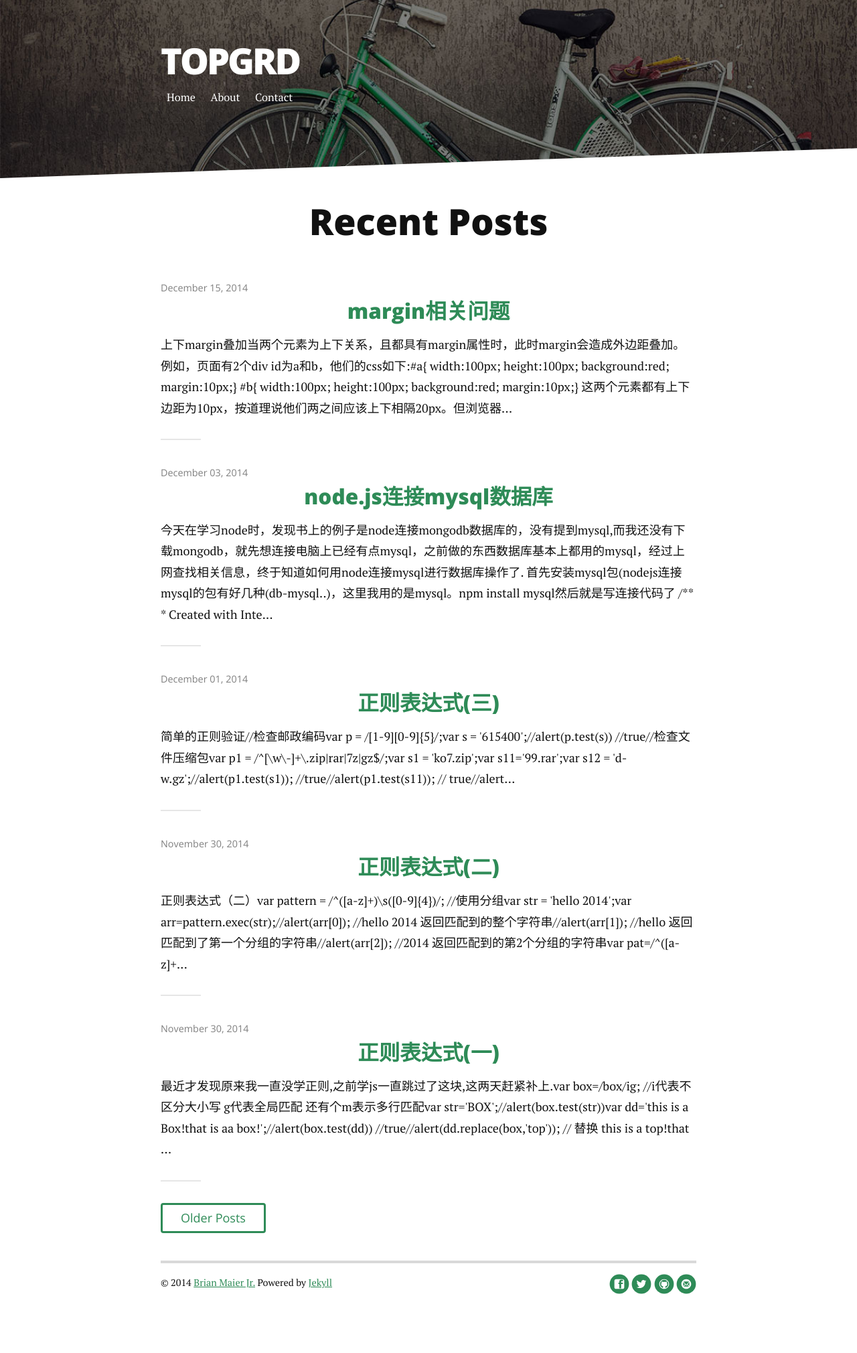
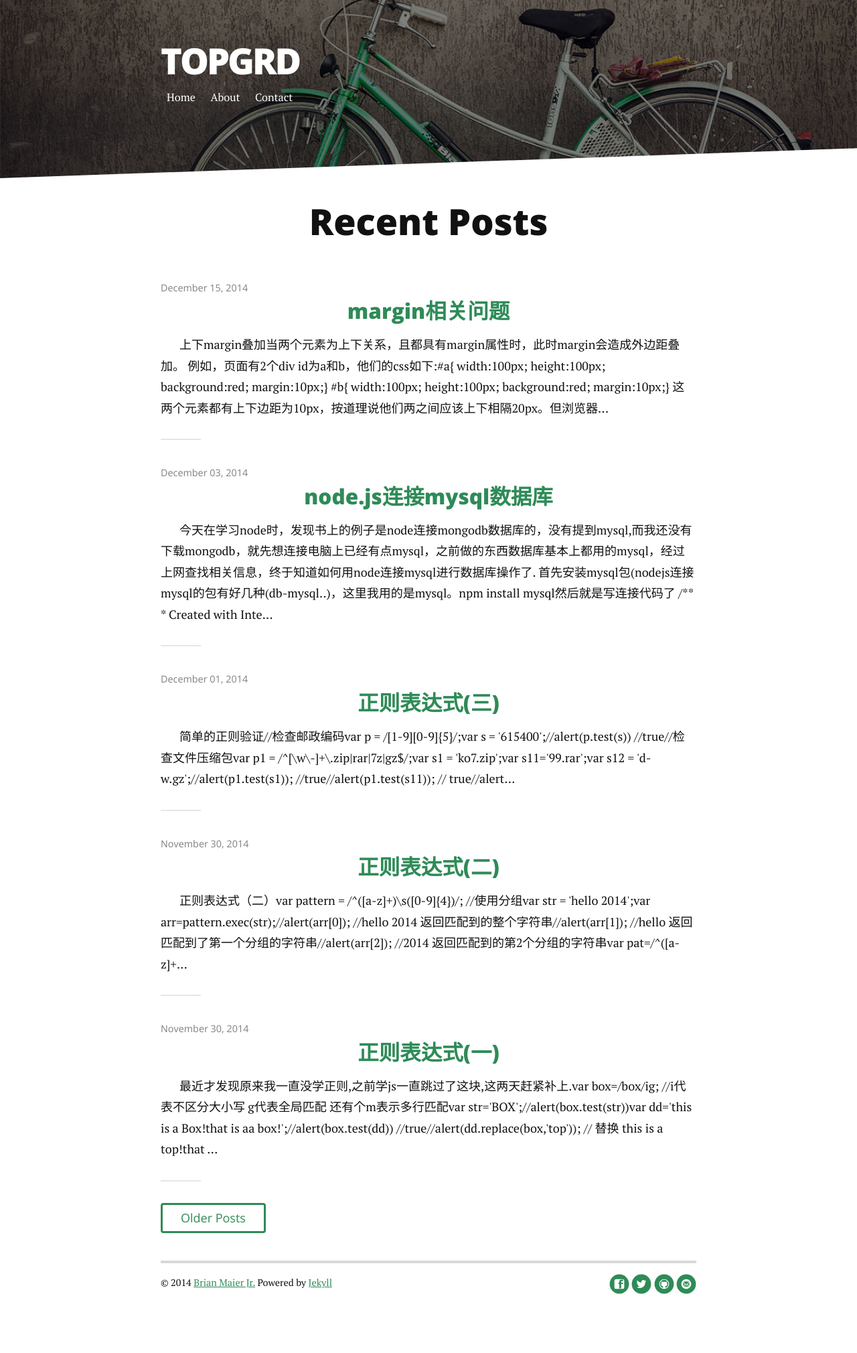
Before and after one commit to TopGrd/Jekyll, a Jekyll site: the page built from index.html, in a window 1280 px wide. Shown: the whole page at 67% size. Built offline with Jekyll 4.4.1, drawn with Linux system fonts in a browser that asks for light colours; nearby versions of some CDN libraries; Markdown is read by kramdown in place of the engine named in the settings; the list of posts is cut into pages by our own code.

Commit message:
Update style.css

```diff
--- a/assets/css/style.css
+++ b/assets/css/style.css
@@ -1357,3 +1357,7 @@ pre .css-property, pre .storage.function {
 pre .variable.global, pre .variable.class, pre .variable.instance {
     color: #A6E22E;
 }
+.description {
+    text-indent: 28px;
+}
+}
```
